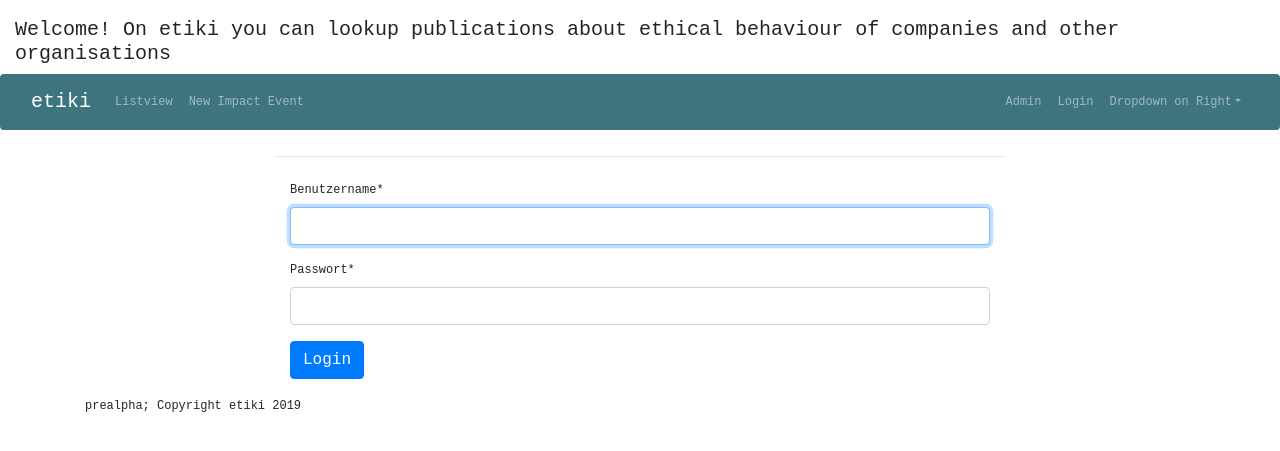
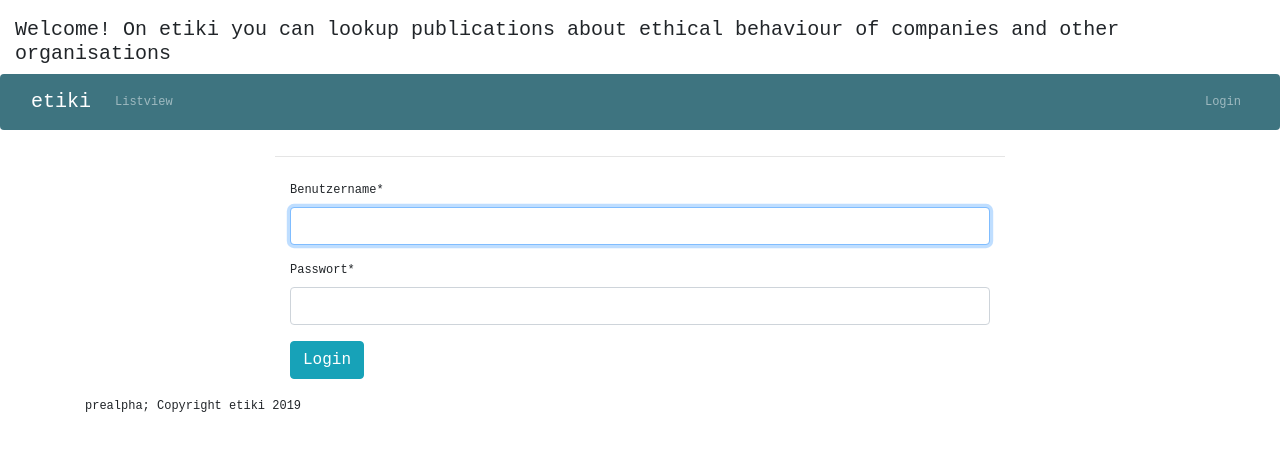
Before and after one commit to hodeld/etiki-prototype1, a Django app: page /accounts/login/ in a window 1280 px wide. Shown: the top 451 px of the page. Run offline with Django 3.2, Linux system fonts and the light colour scheme; parts of the project's set-up code (start-up, migrations or seed data) failed here and were passed over; some libraries are stand-ins or nearby versions.

Commit message:
show links only when logged in

```diff
--- a/etikiptype1/templates/registration/login.html
+++ b/etikiptype1/templates/registration/login.html
@@ -21,7 +21,7 @@
 					{% csrf_token %}
 					{{ form.username |as_crispy_field}}
 					{{ form.password |as_crispy_field}}
-					<button type="submit" class="btn btn-primary">Login</button>
+					<button type="submit" class="btn btn-info">Login</button>
 				</form>
 			</div>
 
--- a/etilog/templates/base.html
+++ b/etilog/templates/base.html
@@ -46,18 +46,17 @@ href="{% static 'etilog/css/typeaheadjs.css' %}">
 					<li class="nav-item"><a
 						class="nav-link {% block cls_overview %}{%endblock cls_overview %}"
 						href="{% url 'etilog:home' %}">Listview</a></li>
+					{% if user.is_authenticated %}
 						<li class="nav-item"><a
 							class="nav-link {% block cls_newie %}{%endblock cls_newie %}"
 							href="{% url 'etilog:newimpactevent' %}">New Impact Event</a></li>
+					{% endif %}
 				</ul>
 				<ul class="navbar-nav ml-auto">
+					{% if user.is_authenticated %}
 						<li class="nav-item"><a class="nav-link"
 						href="{% url 'admin:index' %}">Admin</a></li>
-					{% if user.is_authenticated %}
 						<li class="nav-item"><a class="nav-link" href="{% url 'etilog:logout' %}">Logout</a></li>
-					{% else %}
-						<li class="nav-item"><a class="nav-link" href="{% url 'login' %}">Login</a></li>
-					{% endif %}
 						<li class="nav-item dropdown"><a
 						class="nav-link dropdown-toggle" href="#" id="navbarDropdown"
 						role="button" data-toggle="dropdown" aria-haspopup="true"
@@ -66,7 +65,12 @@ href="{% static 'etilog/css/typeaheadjs.css' %}">
 								<a class="dropdown-item" href="#">Action</a> <a
 									class="dropdown-item" href="#">Another action with a lot of
 									text inside of an item</a>
-						</div></li>
+							</div>
+						</li>
+					{% else %}
+						<li class="nav-item"><a class="nav-link" href="{% url 'login' %}">Login</a></li>
+					{% endif %}
+
 				</ul>
 			</div>
 		</div>
--- a/etilog/templates/etilog/impactevents_overview.html
+++ b/etilog/templates/etilog/impactevents_overview.html
@@ -39,7 +39,7 @@
 					</button>
 				<br>
 
-				<div class="collapse" id="filterform"> {# for testing  class="collapse" #}
+				<div class="collapse show" id="filterform"> {#   class="collapse" or "collapse show" #}
 				{% crispy freetextform %} {# important: not filter.form|crispy #}
 				{% crispy filter.form %} {# important: not filter.form|crispy #}
 				</div>
```
Lines whose indentation alone changed are shown as unchanged.
